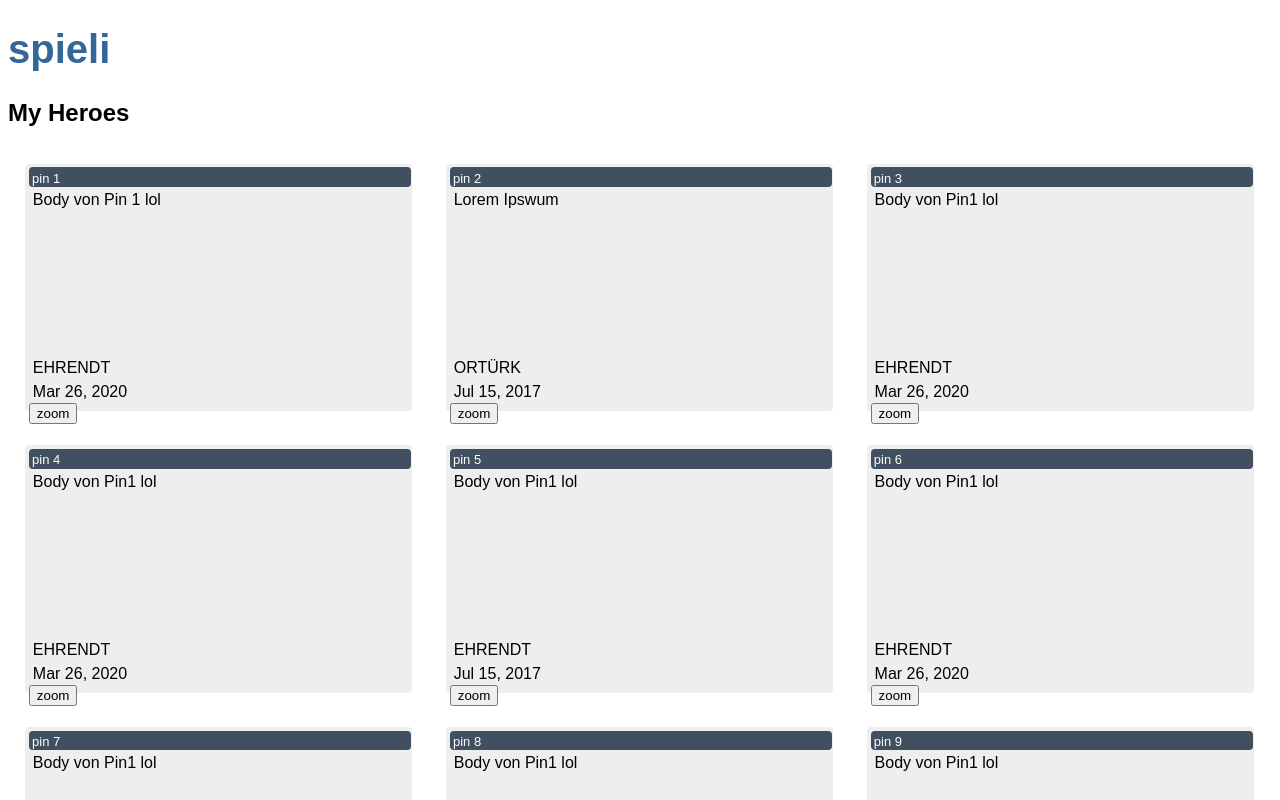
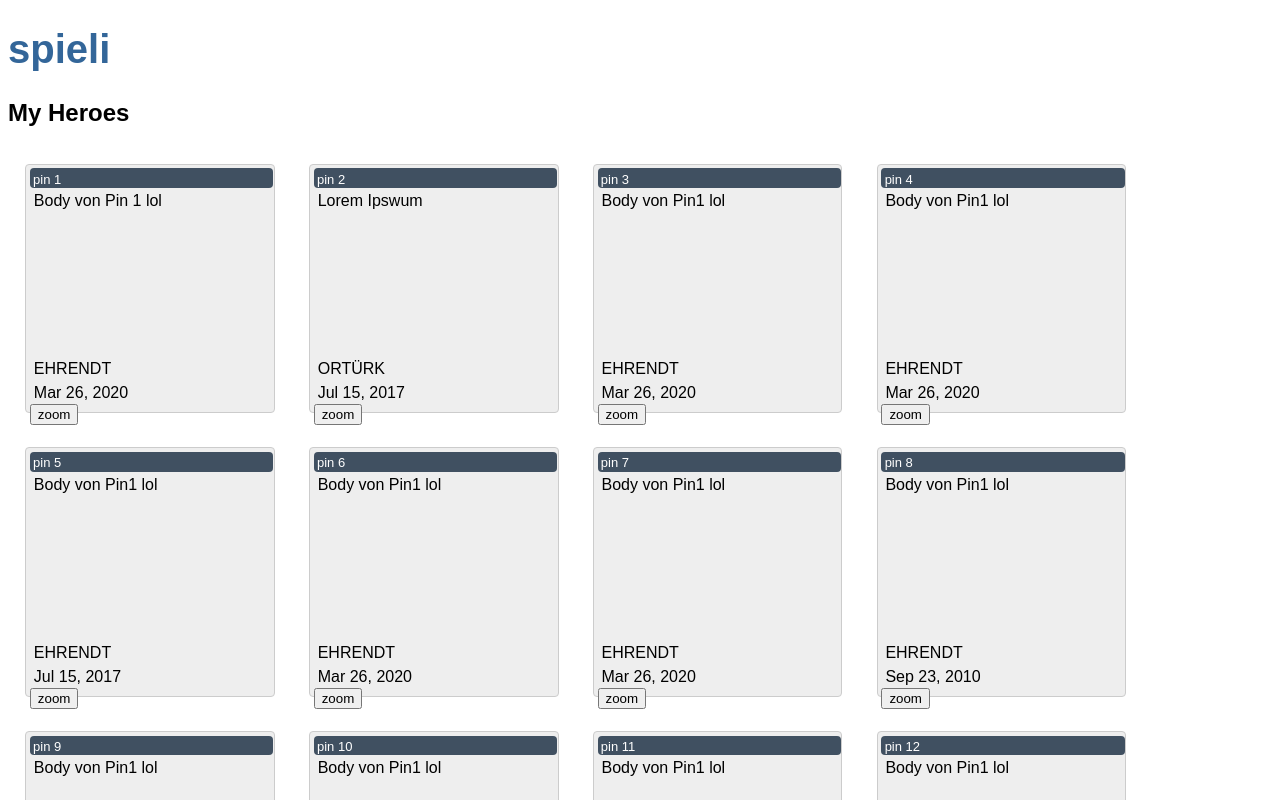
Before and after one commit to Supersauger/Pinnwand2, an Angular app: page / in a window 1280 px wide. Shown: the top 800 px of the page. Built offline with nearby package versions, Linux system fonts and the light colour scheme.

Commit message:
Elemente sind Draggable, sind allerdings nicht dropppable solange die pins floaten. Wichtige Styling sachen: https://material.angular.io/cdk/drag-drop/overview

```diff
--- a/src/app/app.module.ts
+++ b/src/app/app.module.ts
@@ -13,8 +13,10 @@ import { BigPinComponent } from './big-pin/big-pin.component';
     BigPinComponent
   ],
   imports: [
-    BrowserModule
+    BrowserModule,
+    DragDropModule
   ],
+  exports: [DragDropModule],
   providers: [],
   bootstrap: [AppComponent]
 })
--- a/src/app/pin/pin.component.css
+++ b/src/app/pin/pin.component.css
@@ -12,11 +12,13 @@
   margin: 1.35%;
   padding: 0.3%;
 
-  width: 30%;
+  width: 19%;
   height: 15em;
 
   border-radius: 4px;
   float: left;
+
+  border: solid 1px #ccc;
 }
 .pins .title {
   display: inline-block;
@@ -60,3 +62,27 @@
   left:0;
   z-index: 10;
 }
+
+.cdk-drag-preview {
+  box-sizing: border-box;
+  border-radius: 4px;
+  box-shadow: 0 5px 5px -3px rgba(0, 0, 0, 0.2),
+  0 8px 10px 1px rgba(0, 0, 0, 0.14),
+  0 3px 14px 2px rgba(0, 0, 0, 0.12);
+}
+
+.cdk-drag-placeholder {
+  opacity: 0;
+}
+
+.cdk-drag-animating {
+  transition: transform 250ms cubic-bezier(0, 0, 0.2, 1);
+}
+
+.example-box:last-child {
+  border: none;
+}
+
+.example-list.cdk-drop-list-dragging .example-box:not(.cdk-drag-placeholder) {
+  transition: transform 250ms cubic-bezier(0, 0, 0.2, 1);
+}
--- a/src/app/pin/pin.component.html
+++ b/src/app/pin/pin.component.html
@@ -1,7 +1,6 @@
 <h2>My Heroes</h2>
-
-<ul class="pins">
-  <li *ngFor="let pin of Pins" >
+<ul  cdkDropList  class="pins">
+  <li *ngFor="let pin of Pins" cdkDrag>
     <div class="title"  >{{pin.title}}</div>
     <div class="body"> {{pin.body}}</div>
     <div class="author"> {{pin.author  | uppercase}}</div>
--- a/src/app/pin/pin.component.ts
+++ b/src/app/pin/pin.component.ts
@@ -1,6 +1,6 @@
 import {Component, HostListener, OnInit} from '@angular/core';
+import {DragDropModule} from '@angular/cdk/drag-drop';
 import { Pin } from '../pin';
-import {PINS} from '../mock-pins';
 import {PinService} from '../pin.service';
 
 @Component({
```
